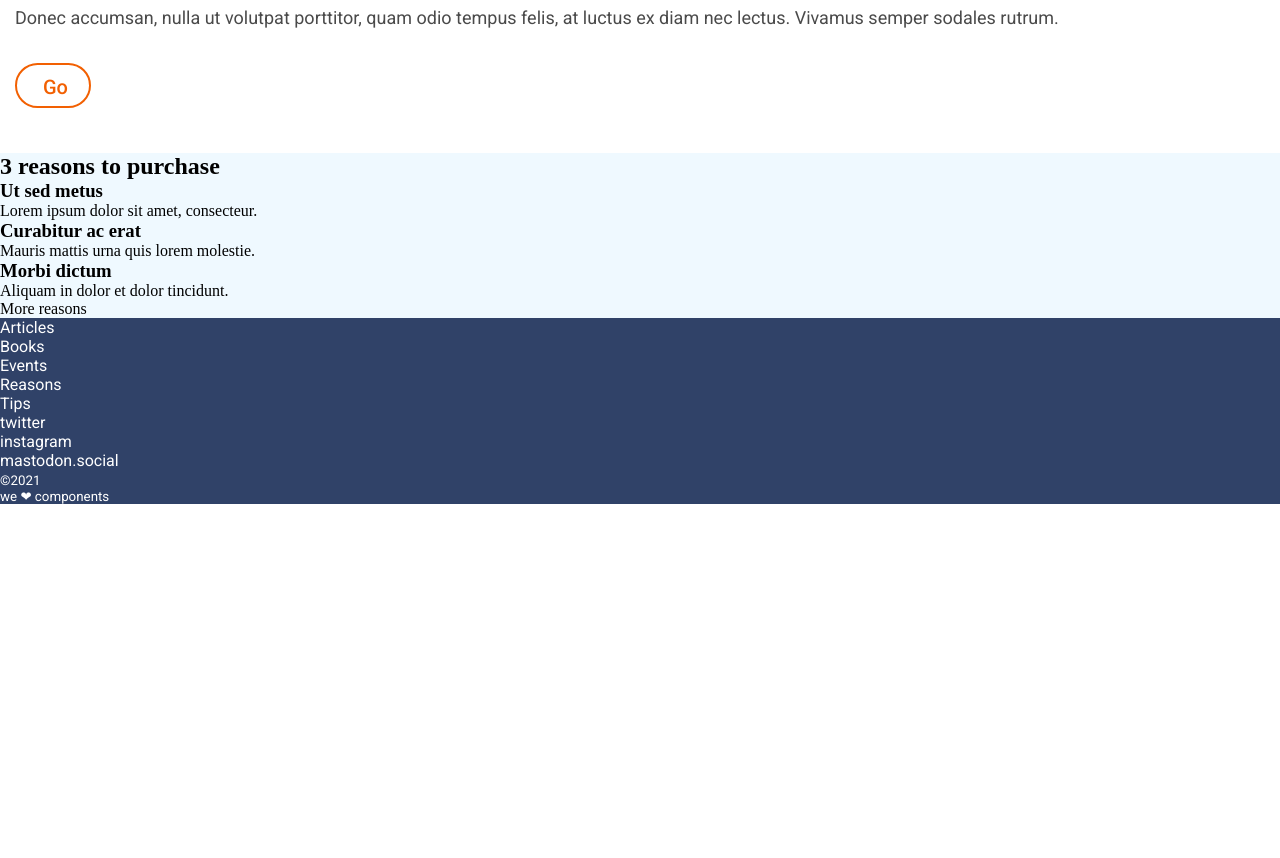
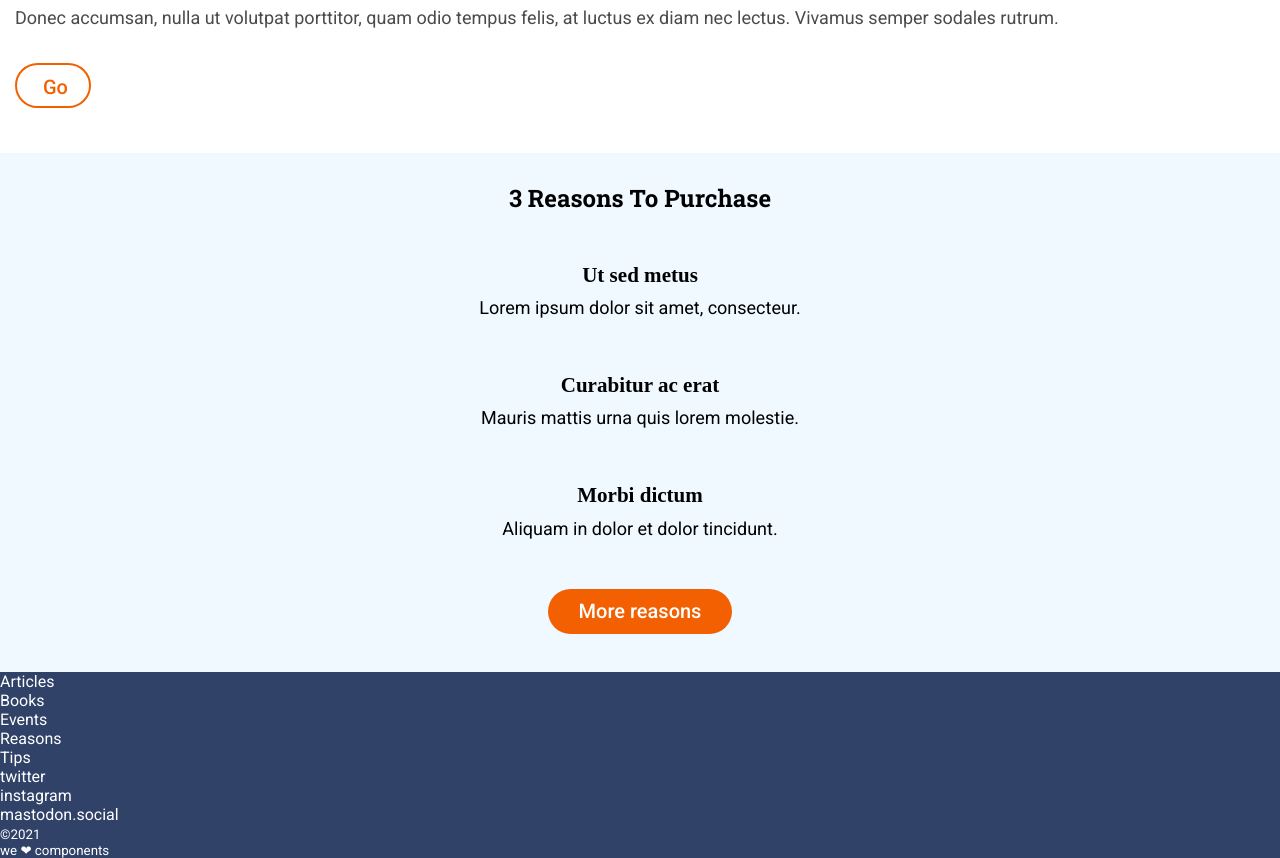
Before and after one commit to Adalab/modulo-1-evaluacion-final-cvcastano, a website: page docs/index.html in a window 1280 px wide. Shown: the part 903-1761 px from the top of the page. Before the commit the page ends 1407 px from the top, so only its background shows below. Drawn offline with Linux system fonts and the light colour scheme.

Commit message:
add styles to module3

```diff
--- a/docs/index.html
+++ b/docs/index.html
@@ -35,35 +35,44 @@
 
 
       <section class="module2">
-          <h6 class="module2__minititle">
-              insomnia tips
-          </h6>
-          <h2 class="module2__title">
-              looking through a window
-          </h2>
-          <p class="module2__text">Donec accumsan, nulla ut volutpat porttitor, quam odio tempus felis, at luctus ex diam nec lectus. Vivamus semper sodales rutrum.</p>
+        <h6 class="module2__minititle">insomnia tips</h6>
+        <h2 class="module2__title">looking through a window</h2>
+        <p class="module2__text">
+          Donec accumsan, nulla ut volutpat porttitor, quam odio tempus felis, at
+          luctus ex diam nec lectus. Vivamus semper sodales rutrum.
+        </p>
         <div class="module2__button">
-              <a class="module2__button--link" href="https://adalab.es/" target="_blank">Go</a>
+          <a class="module2__button--link" href="https://adalab.es/" target="_blank"
+            >Go</a
+          >
         </div>
       </section>
 
       <section class="module3" id="module3">
         <h2 class="module3__title">3 reasons to purchase</h2>
+        <div class="module3__articles">
           <article class="module3__article">
             <h3 class="module3__article--title">Ut sed metus</h3>
-              <p class="module3__article--text">Lorem ipsum dolor sit amet, consecteur.</p>
+            <p class="module3__article--text">
+              Lorem ipsum dolor sit amet, consecteur.
+            </p>
           </article>
           <article class="module3__article">
             <h3 class="module3__article--title">Curabitur ac erat</h3>
-              <p class="module3__article--text">Mauris mattis urna quis lorem molestie.</p>
+            <p class="module3__article--text">
+              Mauris mattis urna quis lorem molestie.
+            </p>
           </article>
           <article class="module3__article">
             <h3 class="module3__article--title">Morbi dictum</h3>
             <p class="module3__article--text">Aliquam in dolor et dolor tincidunt.</p>
           </article>
-          <div>More reasons</div>
+        </div>
+        <div class="module3__button">
+          <a class="module3__button--link" href="https://adalab.es/" target="_blank"
+            >More reasons</a>
+        </div>
       </section>
-
 
       <footer class="footer">
       <ul class="footer__menu1">
--- a/src/scss/layout/_module3.scss
+++ b/src/scss/layout/_module3.scss
@@ -1,4 +1,57 @@
 .module3 {
-    background-color: $ice-blue;
+  background-color: $ice-blue;
+  color: $k;
+  text-align: center;
+  padding: 30px 0 38px;
 
+  &__title {
+    margin: 0 15px 45px;
+    font-family: $robotoSlab;
+    font-size: 24px;
+    font-weight: bold;
+    line-height: 1.25;
+    text-transform: capitalize;
+  }
+
+  &__articles {
+    display: grid;
+    grid-template-rows: repeat(3, 1fr);
+    margin: 0 70px 0;
+  }
+
+  &__article {
+    font-size: 18px;
+    line-height: 1.67;
+    margin-bottom: 45px;
+
+    &--title {
+      font-family: RobotoSlab;
+      font-weight: bold;
+    }
+    &--text {
+      margin: 0 70px 45;
+      font-family: $roboto;
+    }
+  }
+
+  &__button {
+    text-align: center;
+    color: $white;
+    width: 184px;
+    height: 45px;
+    border-radius: 22.5px;
+    background-color: $c;
+    margin: 0 auto;
+
+    &--link {
+      font-family: Roboto;
+      font-size: 20px;
+      font-weight: 500;
+      line-height: 2.25;
+      text-align: center;
+      color: $white;
+      padding: 30.5px 15px 29.5px;
+      text-decoration: none;
+    }
+  }
 }
```
Also changed, not shown: src/html/partials/module2.html (+11 -10 lines), src/html/partials/module3.html (+17 -8 lines), docs/assets/css/main.css. Lines whose indentation alone changed are shown as unchanged.
